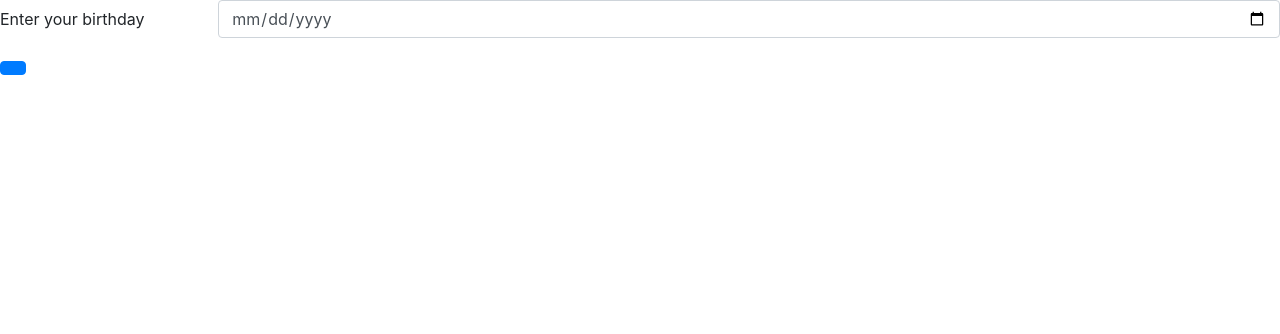
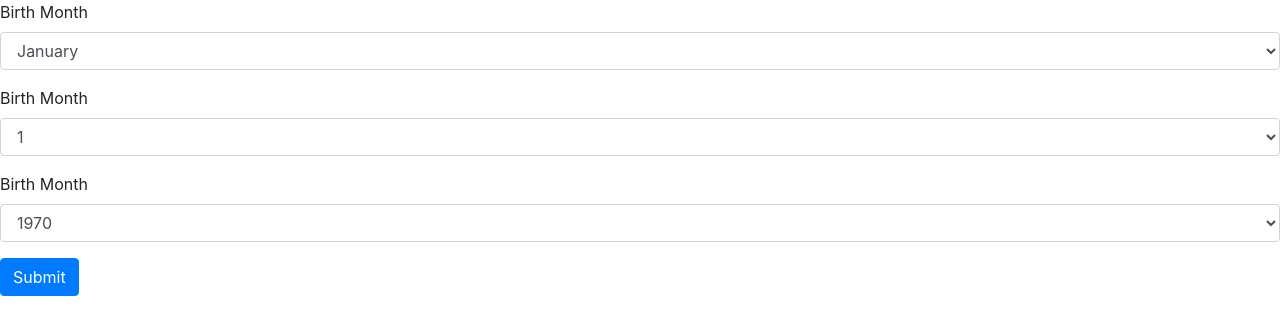
Before and after one commit to nikkiboyd/Space-Age-Calculator, a website built with webpack: page src/index.html in a window 1280 px wide. Built offline with nearby package versions, Linux system fonts and the light colour scheme.

Commit message:
add 3 dropdown options for month, date, and year with values that match required format for methods

```diff
--- a/src/index.html
+++ b/src/index.html
@@ -1,18 +1,104 @@
 <!DOCTYPE html>
 <html lang="en" dir="ltr">
   <head>
+    <script src="https://code.jquery.com/jquery-3.2.1.slim.min.js" integrity="sha384-KJ3o2DKtIkvYIK3UENzmM7KCkRr/rE9/Qpg6aAZGJwFDMVNA/GpGFF93hXpG5KkN" crossorigin="anonymous"></script>
+    <script src="https://cdnjs.cloudflare.com/ajax/libs/popper.js/1.12.9/umd/popper.min.js" integrity="sha384-ApNbgh9B+Y1QKtv3Rn7W3mgPxhU9K/ScQsAP7hUibX39j7fakFPskvXusvfa0b4Q" crossorigin="anonymous"></script>
+    <link rel="stylesheet" href="https://maxcdn.bootstrapcdn.com/bootstrap/4.0.0/css/bootstrap.min.css" integrity="sha384-Gn5384xqQ1aoWXA+058RXPxPg6fy4IWvTNh0E263XmFcJlSAwiGgFAW/dAiS6JXm" crossorigin="anonymous">
+    <script src="https://maxcdn.bootstrapcdn.com/bootstrap/4.0.0/js/bootstrap.min.js" integrity="sha384-JZR6Spejh4U02d8jOt6vLEHfe/JQGiRRSQQxSfFWpi1MquVdAyjUar5+76PVCmYl" crossorigin="anonymous"></script>
     <meta charset="utf-8">
-    <title></title>
+    <title>Space Age</title>
   </head>
   <body>
     <form id="space-age">
-      <div class="form-group row">
-        <label for="example-date-input" class="col-2 col-form-label">Enter your birthday</label>
-        <div class="col-10">
-          <input class="form-control" type="date" value="2018-08-3" id="birthday">
-        </div>
+      <div class="form-group">
+        <label for="birth-month">Birth Month</label>
+        <select class="form-control" id="birth-month">
+          <option value="1">January</option>
+          <option value="2">February</option>
+          <option value="3">March</option>
+          <option value="4">April</option>
+          <option value="5">May</option>
+          <option value="6">June</option>
+          <option value="7">July</option>
+          <option value="8">August</option>
+          <option value="9">September</option>
+          <option value="10">October</option>
+          <option value="11">November</option>
+          <option value="12">December</option>
+        </select>
       </div>
-      <button class="btn btn-primary" type="submit">
+      <div class="form-group">
+        <label for="birth-date">Birth Month</label>
+        <select class="form-control" id="birth-date">
+          <option value="1">1</option>
+          <option value="2">2</option>
+          <option value="3">3</option>
+          <option value="4">4</option>
+          <option value="5">5</option>
+          <option value="6">6</option>
+          <option value="7">7</option>
+          <option value="8">8</option>
+          <option value="9">9</option>
+          <option value="10">10</option>
+          <option value="11">11</option>
+          <option value="12">12</option>
+          <option value="13">13</option>
+          <option value="14">14</option>
+          <option value="15">15</option>
+          <option value="16">16</option>
+          <option value="17">17</option>
+          <option value="18">18</option>
+          <option value="19">19</option>
+          <option value="20">20</option>
+          <option value="21">21</option>
+          <option value="22">22</option>
+          <option value="23">23</option>
+          <option value="24">24</option>
+          <option value="25">25</option>
+          <option value="26">26</option>
+          <option value="27">27</option>
+          <option value="28">28</option>
+          <option value="29">29</option>
+          <option value="30">30</option>
+          <option value="31">31</option>
+        </select>
+      </div>
+      <div class="form-group">
+        <label for="birth-date">Birth Month</label>
+        <select class="form-control" id="birth-date">
+          <option value="1970">1970</option>
+          <option value="1971">1971</option>
+          <option value="1972">1972</option>
+          <option value="1973">1973</option>
+          <option value="1974">1974</option>
+          <option value="1975">1975</option>
+          <option value="1976">1976</option>
+          <option value="1977">1977</option>
+          <option value="1978">1978</option>
+          <option value="1979">1979</option>
+          <option value="1980">1980</option>
+          <option value="1981">1981</option>
+          <option value="1982">1982</option>
+          <option value="1983">1983</option>
+          <option value="1984">1984</option>
+          <option value="1985">1985</option>
+          <option value="1986">1986</option>
+          <option value="1987">1987</option>
+          <option value="1989">1989</option>
+          <option value="1990">1990</option>
+          <option value="1991">1991</option>
+          <option value="1992">1992</option>
+          <option value="1993">1993</option>
+          <option value="1994">1994</option>
+          <option value="1995">1995</option>
+          <option value="1996">1996</option>
+          <option value="1997">1997</option>
+          <option value="1998">1998</option>
+          <option value="1999">1999</option>
+          <option value="2000">2000</option>
+        </select>
+      </div>
+      <button class="btn btn-primary" type="submit" id="submit-birthday">Submit</button>
     </form>
   </body>
 </html>
--- a/src/main.js
+++ b/src/main.js
@@ -5,5 +5,7 @@ import 'bootstrap';
 import 'bootstrap/dist/css/bootstrap.min.css';
 
 $(document).ready(function() {
-
+  $("space-age").submit(function(event) {
+    event.preventDefault();
+  });
 });
```
